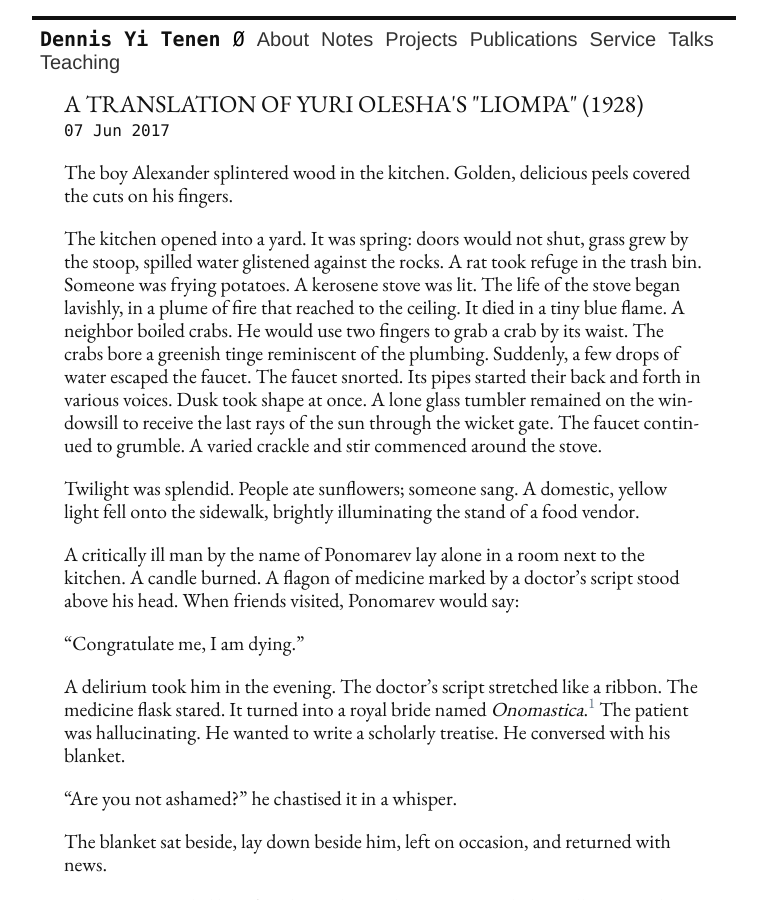
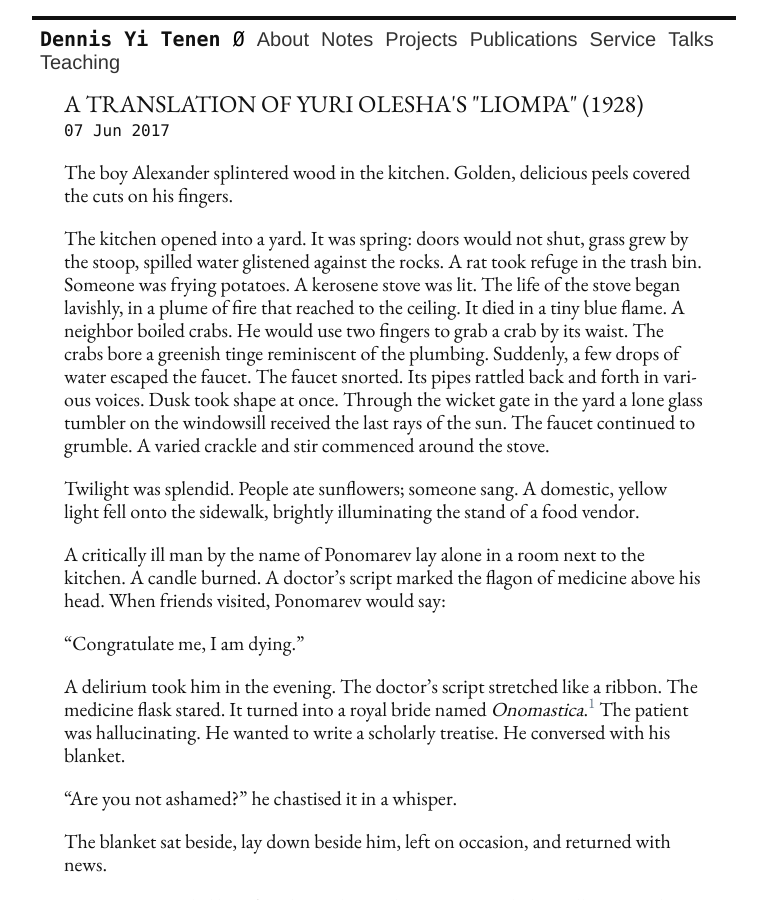
Before and after one commit to denten/denten.github.io, a Jekyll site: the page built from _posts/2017-06-07-liompa.md, in a window 1280 px wide and 900 px high. Shown: the whole window, without its empty margins (256-1023 px from the left). Built offline with Jekyll 4.4.1, drawn with Linux system fonts in a browser that asks for light colours; nearby versions of some CDN libraries; library files that are not in the unit come from our copies.

Commit message:
small edits

```diff
--- a/_posts/2017-06-07-liompa.md
+++ b/_posts/2017-06-07-liompa.md
@@ -19,19 +19,18 @@ lit. The life of the stove began lavishly, in a plume of fire that reached to
 the ceiling. It died in a tiny blue flame. A neighbor boiled crabs. He would
 use two fingers to grab a crab by its waist. The crabs bore a greenish tinge
 reminiscent of the plumbing. Suddenly, a few drops of water escaped the
-faucet. The faucet snorted. Its pipes started their back and forth in various
-voices. Dusk took shape at once. A lone glass tumbler remained on the
-windowsill to receive the last rays of the sun through the wicket gate.  The
-faucet continued to grumble. A varied crackle and stir commenced around the
-stove.
+faucet. The faucet snorted. Its pipes rattled back and forth in various
+voices. Dusk took shape at once. Through the wicket gate in the yard a lone
+glass tumbler on the windowsill received the last rays of the sun. The faucet
+continued to grumble. A varied crackle and stir commenced around the stove.
 
 Twilight was splendid. People ate sunflowers; someone sang. A domestic, yellow
 light fell onto the sidewalk, brightly illuminating the stand of a food
 vendor.
 
 A critically ill man by the name of Ponomarev lay alone in a room next to the
-kitchen. A candle burned. A flagon of medicine marked by a doctor's script
-stood above his head. When friends visited, Ponomarev would say:
+kitchen. A candle burned. A doctor's script marked the flagon of medicine
+above his head. When friends visited, Ponomarev would say:
 
 "Congratulate me, I am dying."
 
```
